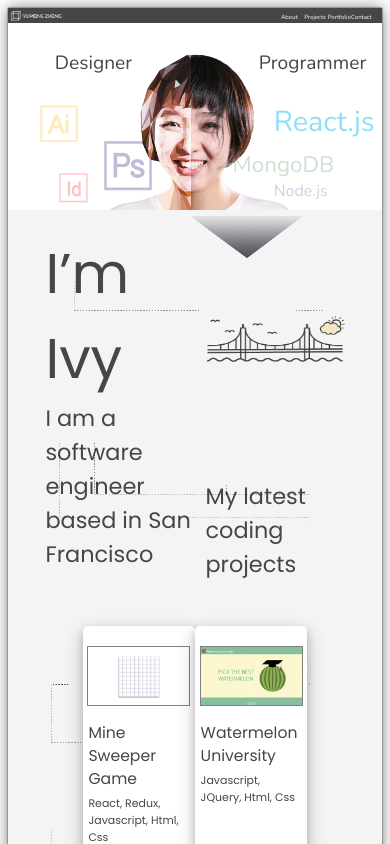
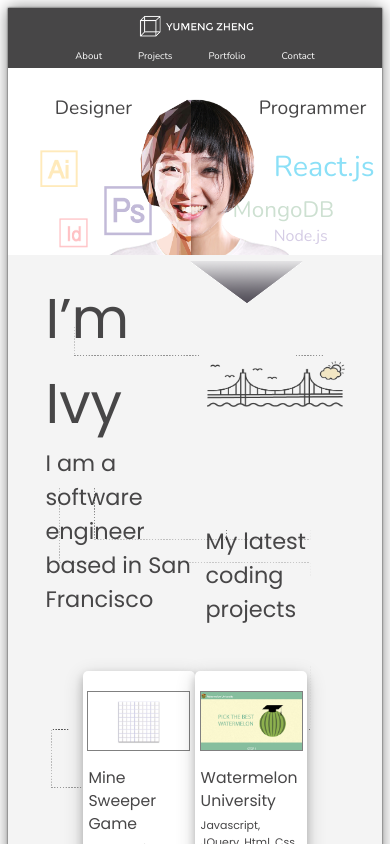
Before and after one commit to YumengZheng/portfolio, a React app: page /#/ in a window 390 px wide. Shown: the top 844 px of the page. Built offline with nearby package versions, Linux system fonts and the light colour scheme.

Commit message:
fixed nav bar for phone size

```diff
--- a/src/styles/About.css
+++ b/src/styles/About.css
@@ -311,7 +311,7 @@
 }
 }
 
-@media (min-width: 415px) and (max-width: 1240px){
+@media (min-width: 500px) and (max-width: 1240px){
   .about{
     display: flex;
     position: relative;
@@ -628,7 +628,7 @@
   }
 }
 
-@media (min-width: 0px) and (max-width: 414px){
+@media (min-width: 0px) and (max-width: 500px){
     .about{
       width:100%;
       height: 2710px;
--- a/src/styles/App.css
+++ b/src/styles/App.css
@@ -38,7 +38,7 @@
 
   .home{
     width: 100%;
-    height: 300%;
+    height: auto;
     display: flex;
     flex-direction: column;
     /* border: 1px solid blue; */
--- a/src/styles/Banner.css
+++ b/src/styles/Banner.css
@@ -307,8 +307,9 @@
 }
 }
 /* aaa */
-@media (min-width: 415px) and (max-width: 1240px){
+@media (min-width: 500px) and (max-width: 1240px){
   .banner{
+  width: 100%;
   position: relative;
   display: flex;
   width: 100%;
@@ -619,8 +620,9 @@
 }
 
 /* bbb */
-@media (min-width: 0px) and (max-width: 414px){
+@media (min-width: 0px) and (max-width: 500px){
   .banner{
+  width:100%;
   position: relative;
   display: flex;
   width: 100%;
--- a/src/styles/Nav.css
+++ b/src/styles/Nav.css
@@ -54,7 +54,7 @@
     /* border: 1px solid red; */
   }
 }
-@media (min-width: 415px) and (max-width: 1240px){
+@media (min-width: 500px) and (max-width: 1240px){
   .nav{
     display: flex;
     background-color:rgb(71, 70, 71);
@@ -111,44 +111,46 @@
     /* border: 1px solid red; */
   }
 }
-@media (min-width: 0px) and (max-width: 414px){
+@media (min-width: 0px) and (max-width: 500px){
   .nav{
     display: flex;
     background-color:rgb(71, 70, 71);
-    height: 15px;
+    height: 60px;
     width: 100%;
     margin: 0;
     z-index: 101;
-    font-size: 0.35em;
+    font-size: 2em;
+    flex-direction: column;
   }
 
   /* nav bar */
   .logo-box{
     display: flex;
-    width: 15%;
-    height: 100%;
-    align-items: center;
-    justify-content: center;
+    width: 100%;
+    height: 55%;
+    margin: 0.3%;
     /* border: 1px solid blue; */
   }
   .logo-inner-box{
+    width: auto;
     height: 100%;
-    margin: 0;
+    margin: 0 auto;
     /* border: 1px solid red;  */
   }
   .logo{
-    width: 100%;
-    margin: auto auto;
-    color:white;
+    max-width: 100%;
     max-height: 100%;
-    /* border: 1px solid red; */
+    margin: 0;
+    /* border: 1px solid green; */
   }
   .nav-outter-box{
     display: flex;
-    width: 30%;
-    margin-left:55%;
+    width: 80%;
+    height: 45%;
+    margin: 0 auto;
     align-items: center;
     justify-content: center;
+    font-size: 0.3em;
     /* border: 1px solid red; */
   }
 
@@ -156,13 +158,13 @@
     display: flex;
     justify-content: space-between;
     width: 80%;
-    margin-top:3%;
+    margin: auto;
     /* border: 1px solid red; */
   }
   .nav-option{
     display: inline-block;
     box-sizing: border-box;
-    width:22%;
+    width:auto;
     color: white;
     cursor: pointer;
     /* border: 1px solid red; */
```
